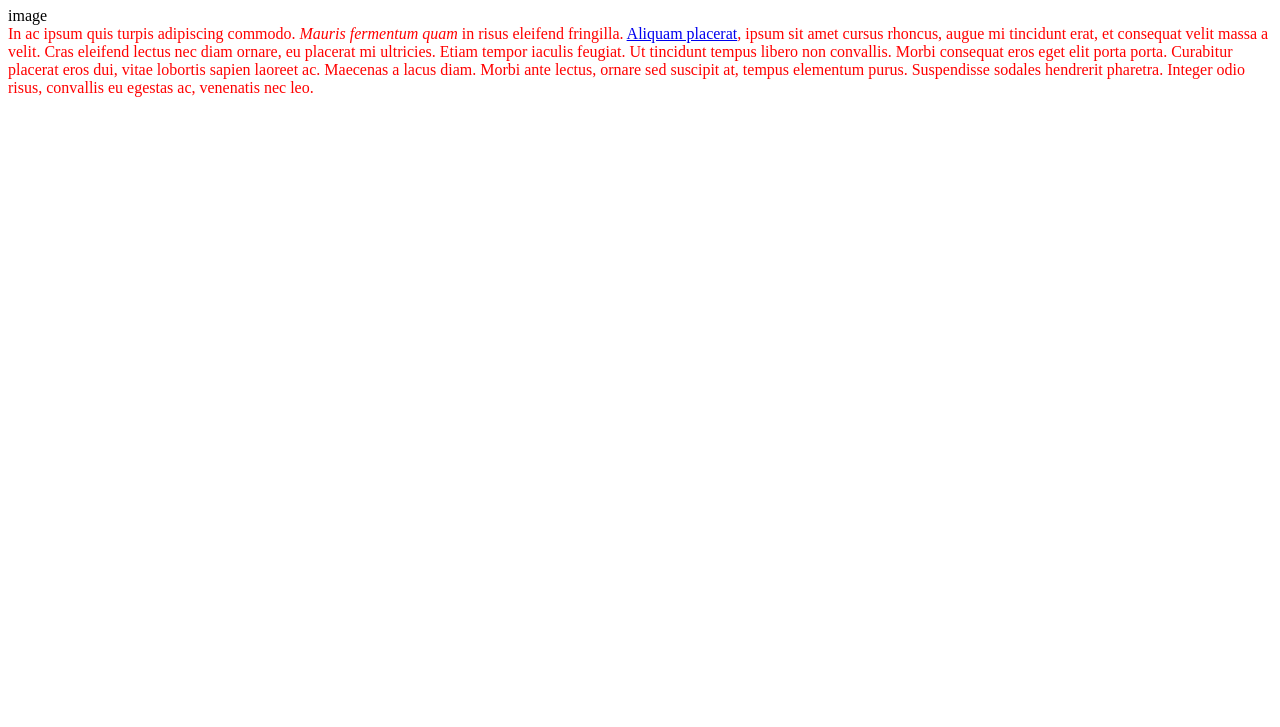
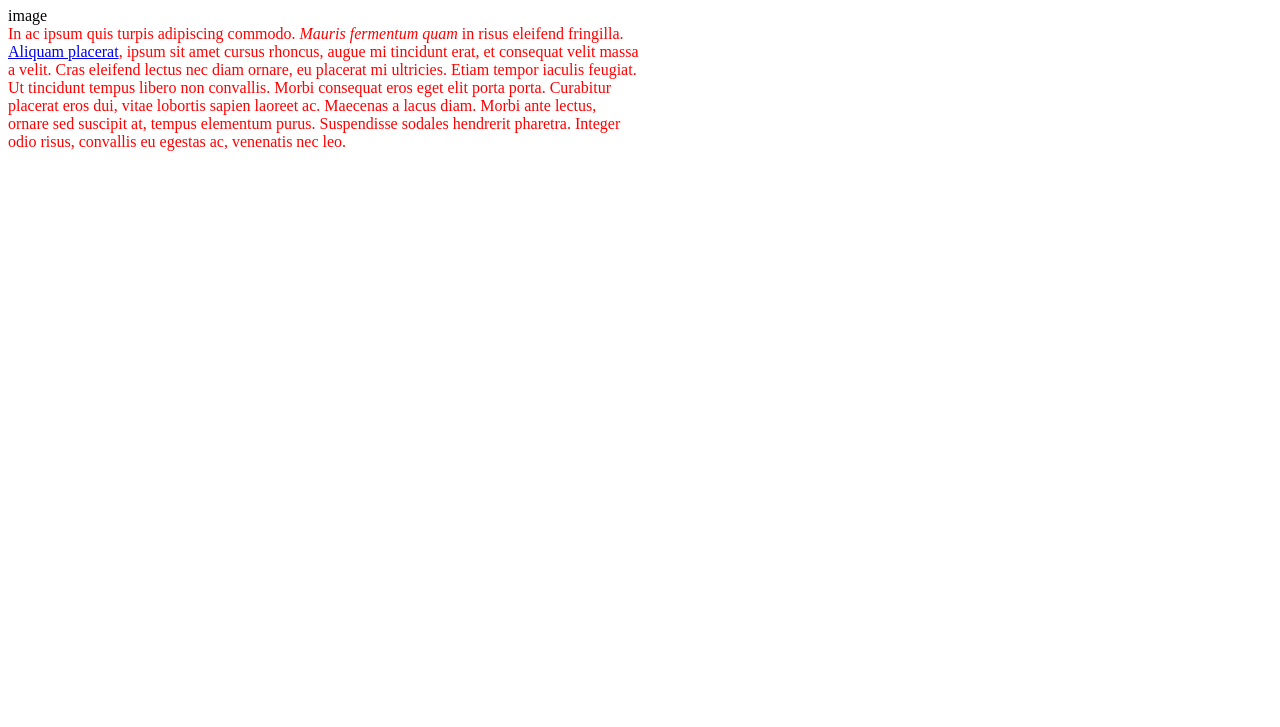
Before and after one commit to VanLoon/toplist, a plain HTML site: page index.html in a window 1280 px wide. Shown: the part 73-800 px from the top of the page. Drawn offline with Linux system fonts and the light colour scheme.

Commit message:
Bring index &  style to 'the box revisited'

```diff
--- a/index.html
+++ b/index.html
@@ -4,11 +4,16 @@
 	<link rel="stylesheet" type="text/css" href="style.css">
 </head>
 <body>
-	<h1 class="title">My App</h1>
-	<div class="app">
-	    <div class="screenshot">image</div>
-	    <div class="description">In ac ipsum quis turpis adipiscing commodo. <em>Mauris fermentum quam</em> in risus eleifend fringilla. <a href="#">Aliquam placerat</a>, ipsum sit amet cursus rhoncus, augue mi tincidunt erat, et consequat velit massa a velit. Cras eleifend lectus nec diam ornare, eu placerat mi ultricies. Etiam tempor iaculis feugiat. Ut tincidunt tempus libero non convallis. Morbi consequat eros eget elit porta porta. Curabitur placerat eros dui, vitae lobortis sapien laoreet ac. Maecenas a lacus diam. Morbi ante lectus, ornare sed suscipit at, tempus elementum purus. Suspendisse sodales hendrerit pharetra. Integer odio risus, convallis eu egestas ac, venenatis nec leo.</div>
+	<div id="content">
+	 	<h1 class="title">My App</h1>
+		 <div class="row">
+	 	   <div class="screenshot">image</div>
+		    <div class="description" style="
+		     width:50%;
+		     height:50%;
+		     ">
+		     In ac ipsum quis turpis adipiscing commodo. <em>Mauris fermentum quam</em> in risus eleifend fringilla. <a href="#">Aliquam placerat</a>, ipsum sit amet cursus rhoncus, augue mi tincidunt erat, et consequat velit massa a velit. Cras eleifend lectus nec diam ornare, eu placerat mi ultricies. Etiam tempor iaculis feugiat. Ut tincidunt tempus libero non convallis. Morbi consequat eros eget elit porta porta. Curabitur placerat eros dui, vitae lobortis sapien laoreet ac. Maecenas a lacus diam. Morbi ante lectus, ornare sed suscipit at, tempus elementum purus. Suspendisse sodales hendrerit pharetra. Integer odio risus, convallis eu egestas ac, venenatis nec leo.</div>
+		 </div>
 	</div>
-
 </body>
 </html>
--- a/style.css
+++ b/style.css
@@ -1,3 +1,13 @@
 .description {
 	color:red;
+	size:705px;
 }
+.screenshot{
+	size:460px;
+}
+*{
+	-webkit-box-sizing: border-box;
+	-moz-box-sizing: border-box;
+	-ms-box-sizing: border-box;
+	box-sizing: border-box;
+}
```
